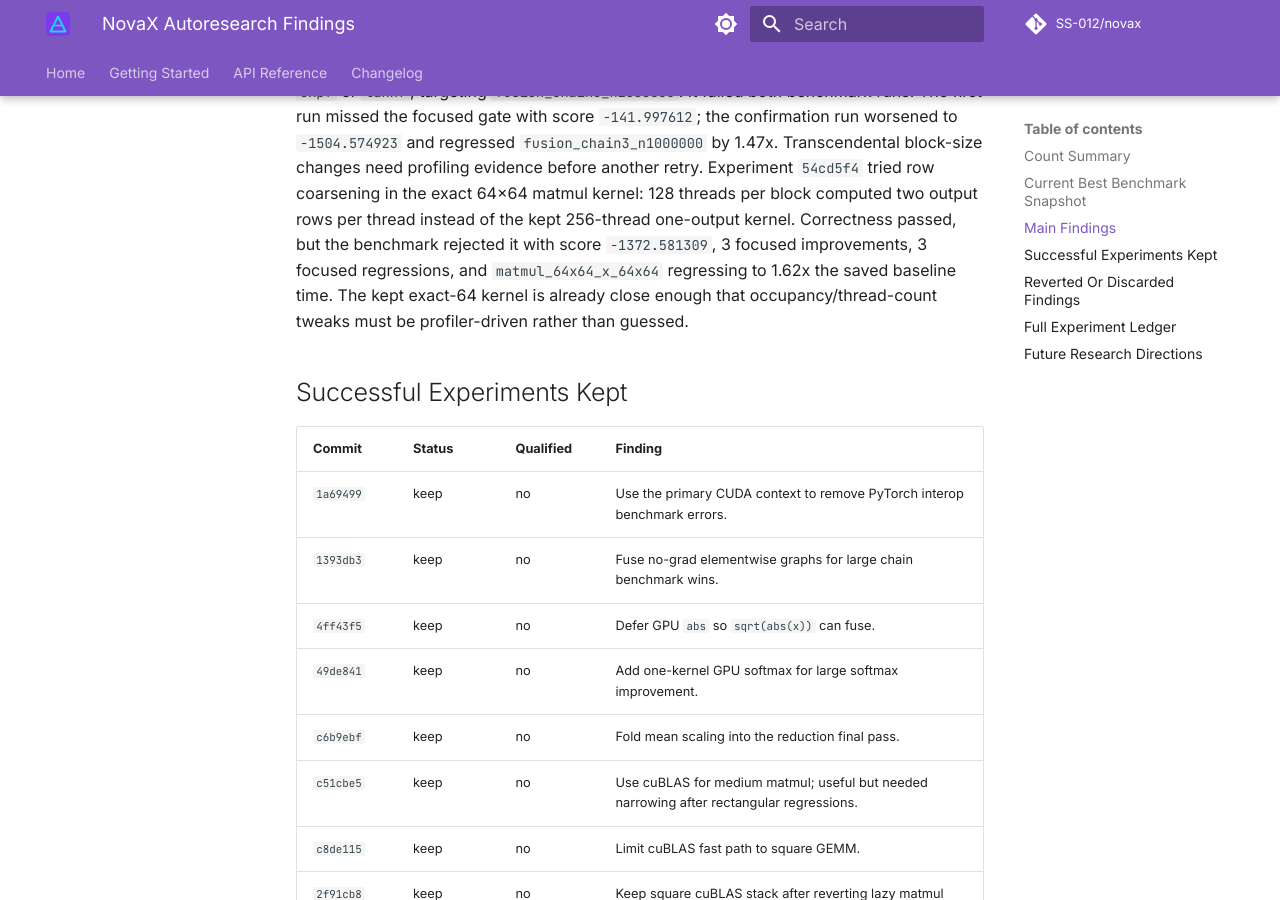
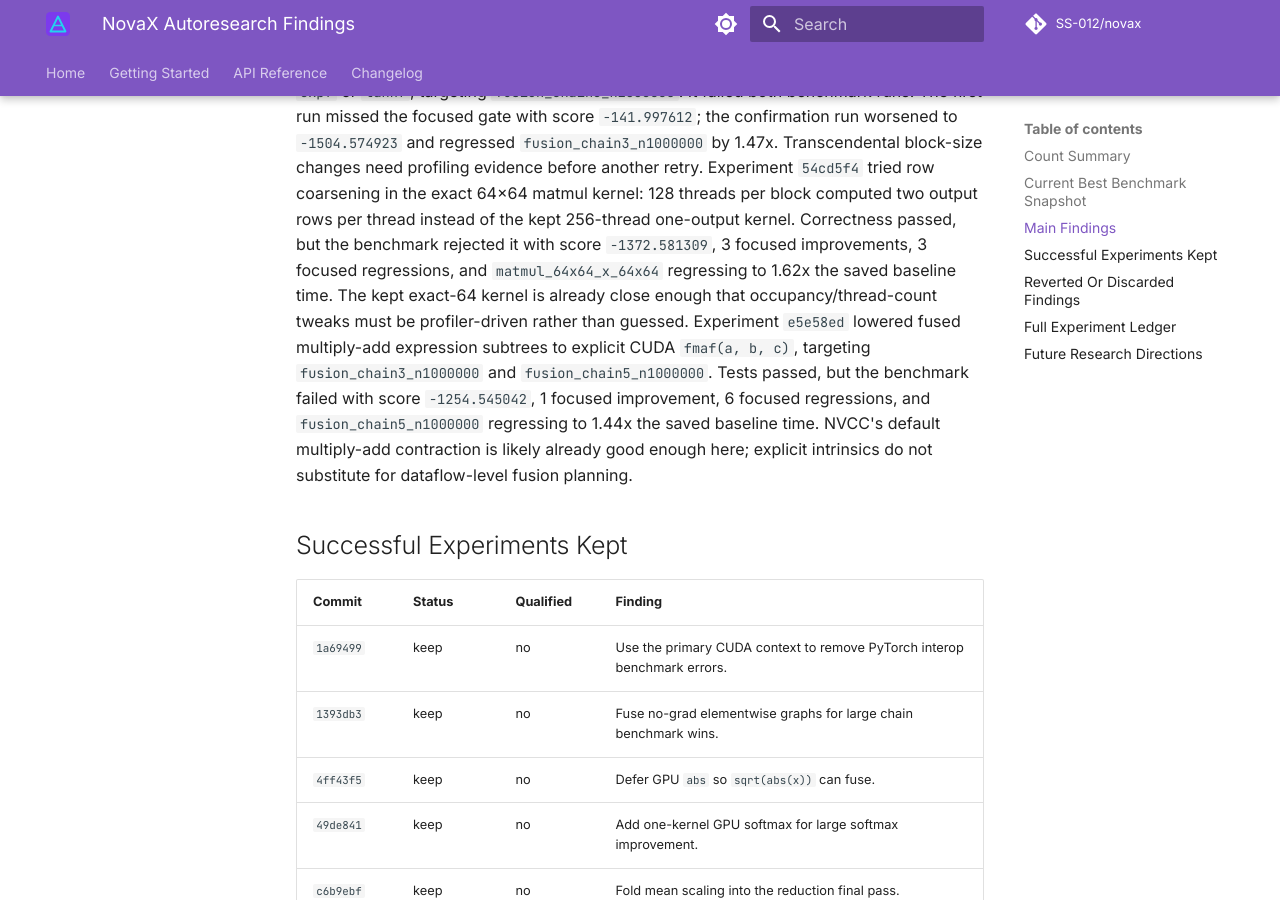
Before and after one commit to SS-012/novax, an MkDocs documentation site: the page built from docs/autoresearch-findings.md, in a window 1280 px wide and 900 px high, scrolled down 5488 px. Built offline with MkDocs 1.6.1 and Material for MkDocs 9.7.7, drawn with Linux system fonts in a browser that asks for light colours; comment, search, counter and statistics services are not loaded; the version menu is left out; some of the changed text lies outside the part shown.

Commit message:
docs: log fused fmaf experiment

```diff
--- a/docs/autoresearch-findings.md
+++ b/docs/autoresearch-findings.md
@@ -248,6 +248,13 @@ with score `-1372.581309`, 3 focused improvements, 3 focused regressions, and
 `matmul_64x64_x_64x64` regressing to 1.62x the saved baseline time. The kept
 exact-64 kernel is already close enough that occupancy/thread-count tweaks must
 be profiler-driven rather than guessed.
+Experiment `e5e58ed` lowered fused multiply-add expression subtrees to explicit
+CUDA `fmaf(a, b, c)`, targeting `fusion_chain3_n1000000` and
+`fusion_chain5_n1000000`. Tests passed, but the benchmark failed with score
+`-1254.545042`, 1 focused improvement, 6 focused regressions, and
+`fusion_chain5_n1000000` regressing to 1.44x the saved baseline time. NVCC's
+default multiply-add contraction is likely already good enough here; explicit
+intrinsics do not substitute for dataflow-level fusion planning.
 
 ## Successful Experiments Kept
 
@@ -340,6 +347,7 @@ These experiments should not be retried in the same form.
 | `2a90d48` | discard | Caching fused launch kernels qualified once but failed confirmation and tiebreaker. |
 | `5eb4d27` | discard | Smaller fused-transcendental blocks failed twice and regressed fusion-chain guardrails. |
 | `54cd5f4` | discard | Row-coarsened exact 64x64 matmul regressed the target small-matmul path and failed the focused gate. |
+| `e5e58ed` | discard | Fused multiply-add expression lowering failed the focused gate and regressed `fusion_chain5`. |
 
 ## Full Experiment Ledger
 
@@ -427,6 +435,7 @@ These experiments should not be retried in the same form.
 | `2a90d48` | discard | no | 3 | 1 | 0 | -85.075841 | 0.602476 | Fused launch kernel caching qualified once but failed confirmation and tiebreaker, so it was reverted. |
 | `5eb4d27` | discard | no | 2 | 2 | 0 | -141.997612 | 0.612282 | Smaller blocks for fused transcendental kernels failed twice and regressed fusion-chain guardrails. |
 | `54cd5f4` | discard | no | 3 | 3 | 0 | -1372.581309 | 0.642395 | Row-coarsened exact 64x64 matmul regressed the target small-matmul path and failed the focused gate. |
+| `e5e58ed` | discard | no | 1 | 6 | 0 | -1254.545042 | 0.602699 | Fused multiply-add expression lowering failed the focused gate and regressed `fusion_chain5`. |
 
 ## Future Research Directions
 
```
Also changed, not shown: other parts of docs/autoresearch-findings.md (+4 -4 lines), papers/2026-05-30-frontier-gpu-optimization.md (+8 -0 lines).
